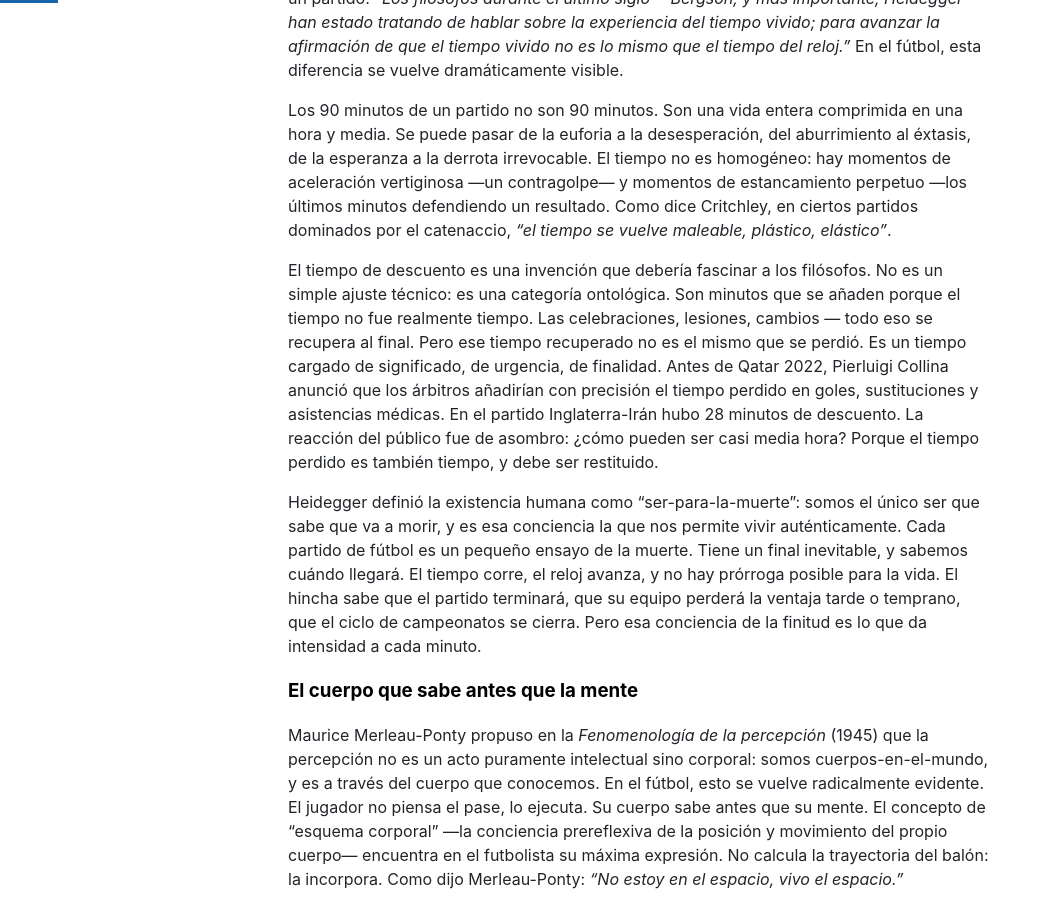
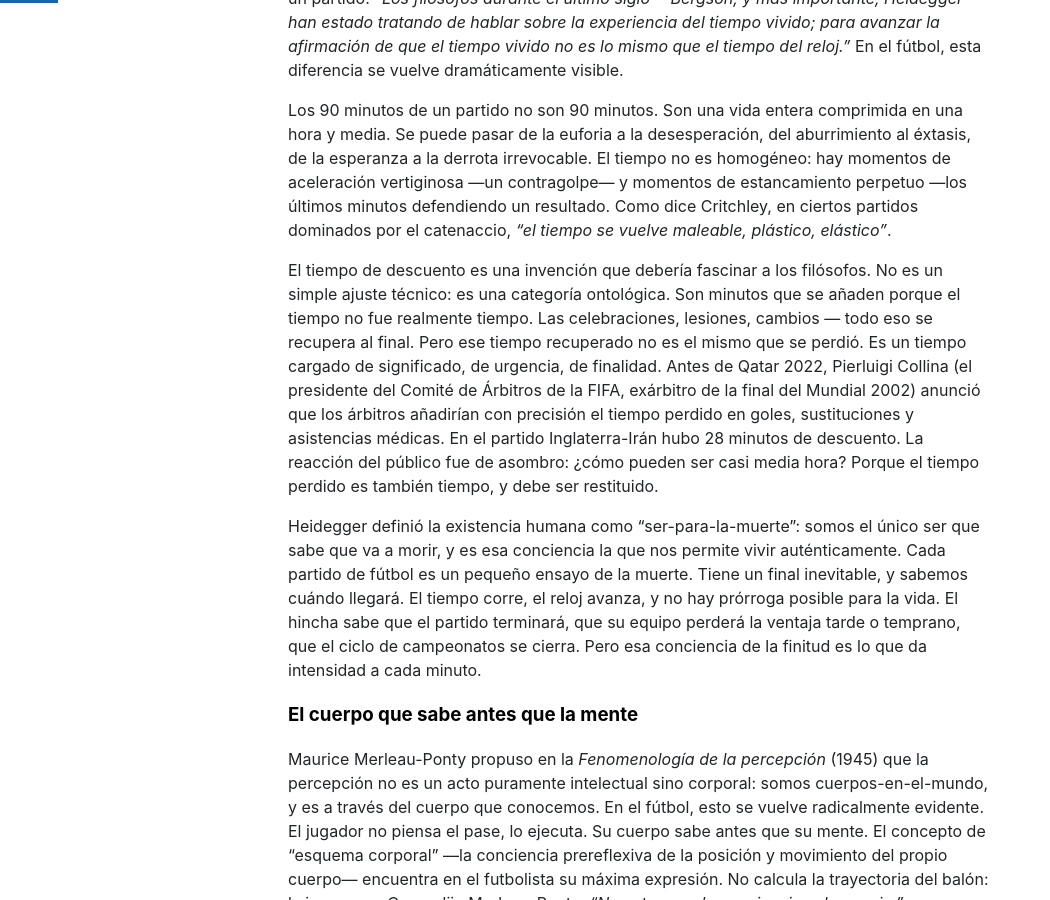
Before and after one commit to miravosqueinteresante/muchotexto.net, a Jekyll site: the page built from _posts/2026-06-10-que-es-realmente-el-futbol.md, in a window 1280 px wide and 900 px high, scrolled down 713 px. Shown: the whole window, without its empty margins (0-1050 px from the left). Built offline with Jekyll 4.4.1, drawn with Linux system fonts in a browser that asks for light colours; nearby versions of some CDN libraries; comment, search, counter and statistics services are not loaded.

Commit message:
🎯 Agrego contexto entre paréntesis a Pierluigi Collina para que el lector sepa quién es

```diff
--- a/_posts/2026-06-10-que-es-realmente-el-futbol.md
+++ b/_posts/2026-06-10-que-es-realmente-el-futbol.md
@@ -18,7 +18,7 @@ Simon Critchley, filósofo de la New School de Nueva York, escribió en *What We
 
 Los 90 minutos de un partido no son 90 minutos. Son una vida entera comprimida en una hora y media. Se puede pasar de la euforia a la desesperación, del aburrimiento al éxtasis, de la esperanza a la derrota irrevocable. El tiempo no es homogéneo: hay momentos de aceleración vertiginosa —un contragolpe— y momentos de estancamiento perpetuo —los últimos minutos defendiendo un resultado. Como dice Critchley, en ciertos partidos dominados por el catenaccio, *"el tiempo se vuelve maleable, plástico, elástico"*.
 
-El tiempo de descuento es una invención que debería fascinar a los filósofos. No es un simple ajuste técnico: es una categoría ontológica. Son minutos que se añaden porque el tiempo no fue realmente tiempo. Las celebraciones, lesiones, cambios — todo eso se recupera al final. Pero ese tiempo recuperado no es el mismo que se perdió. Es un tiempo cargado de significado, de urgencia, de finalidad. Antes de Qatar 2022, Pierluigi Collina anunció que los árbitros añadirían con precisión el tiempo perdido en goles, sustituciones y asistencias médicas. En el partido Inglaterra-Irán hubo 28 minutos de descuento. La reacción del público fue de asombro: ¿cómo pueden ser casi media hora? Porque el tiempo perdido es también tiempo, y debe ser restituido.
+El tiempo de descuento es una invención que debería fascinar a los filósofos. No es un simple ajuste técnico: es una categoría ontológica. Son minutos que se añaden porque el tiempo no fue realmente tiempo. Las celebraciones, lesiones, cambios — todo eso se recupera al final. Pero ese tiempo recuperado no es el mismo que se perdió. Es un tiempo cargado de significado, de urgencia, de finalidad. Antes de Qatar 2022, Pierluigi Collina (el presidente del Comité de Árbitros de la FIFA, exárbitro de la final del Mundial 2002) anunció que los árbitros añadirían con precisión el tiempo perdido en goles, sustituciones y asistencias médicas. En el partido Inglaterra-Irán hubo 28 minutos de descuento. La reacción del público fue de asombro: ¿cómo pueden ser casi media hora? Porque el tiempo perdido es también tiempo, y debe ser restituido.
 
 Heidegger definió la existencia humana como "ser-para-la-muerte": somos el único ser que sabe que va a morir, y es esa conciencia la que nos permite vivir auténticamente. Cada partido de fútbol es un pequeño ensayo de la muerte. Tiene un final inevitable, y sabemos cuándo llegará. El tiempo corre, el reloj avanza, y no hay prórroga posible para la vida. El hincha sabe que el partido terminará, que su equipo perderá la ventaja tarde o temprano, que el ciclo de campeonatos se cierra. Pero esa conciencia de la finitud es lo que da intensidad a cada minuto.
 
```
